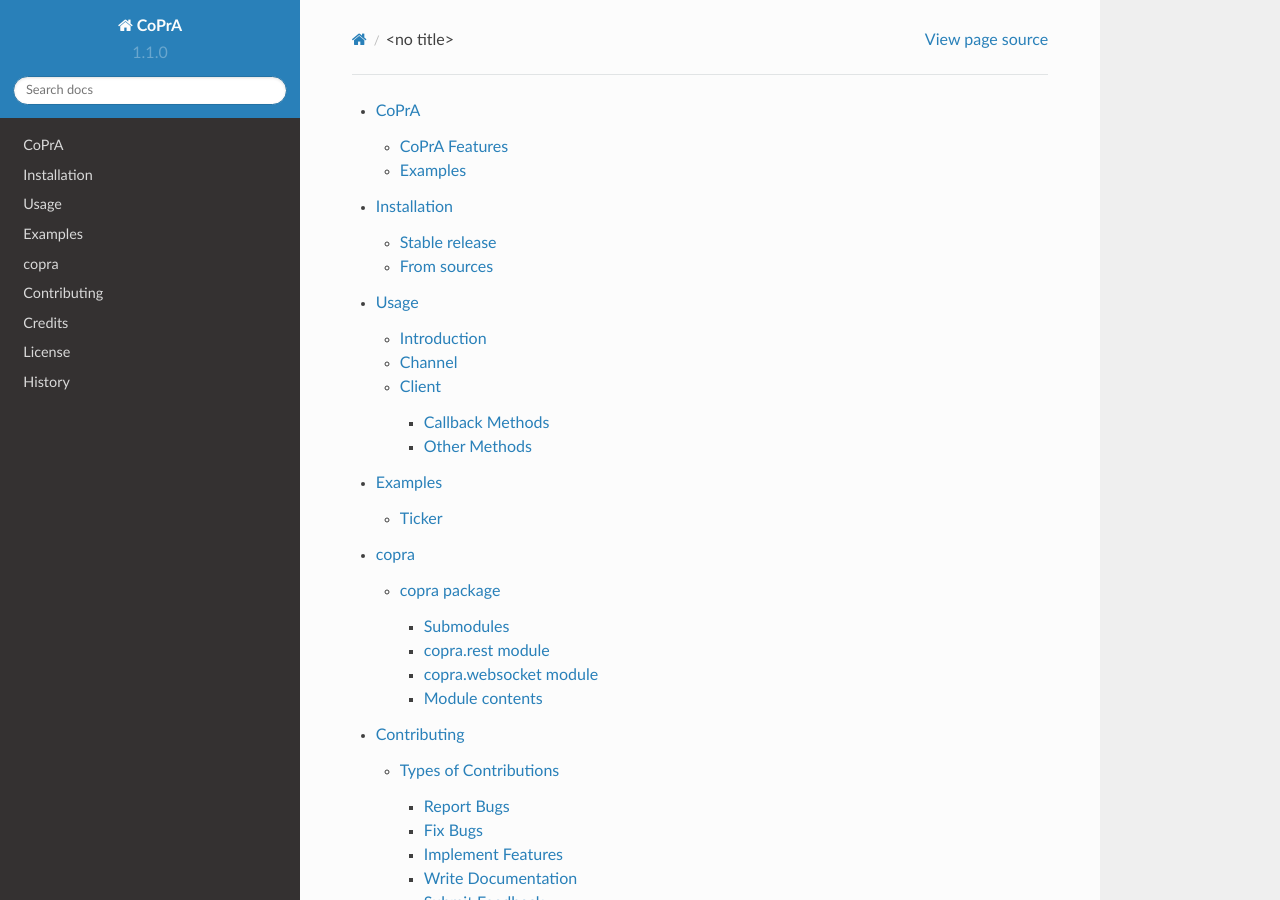
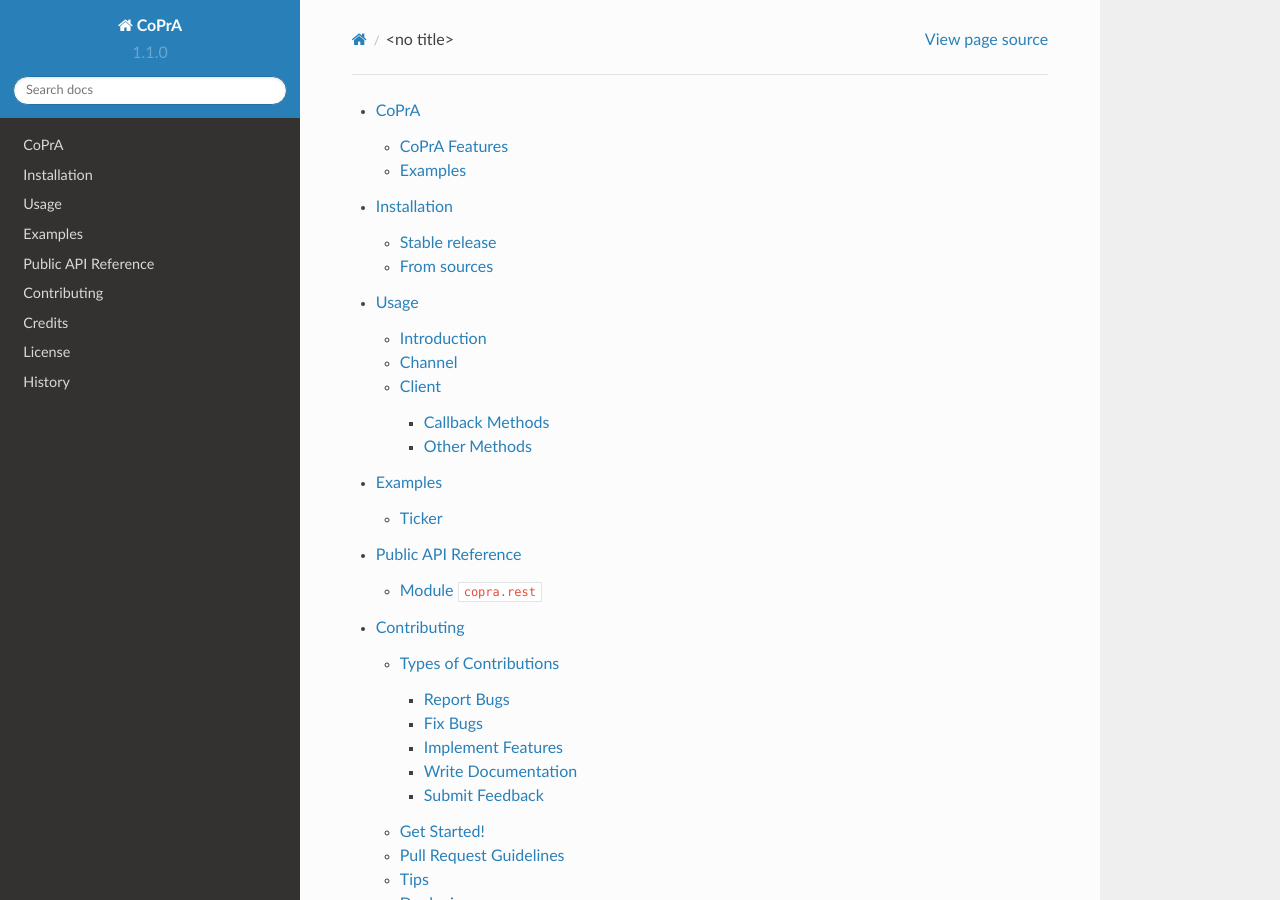
Before and after one commit to tpodlaski/copra, a Sphinx documentation site: the page built from docs/contents.rst, in a window 1280 px wide and 900 px high. Built offline with Sphinx 7.4.7 and the Read the Docs theme 2.0.0, drawn with Linux system fonts in a browser that asks for light colours; some of the changed lines change nothing that is shown.

Commit message:
Updated documentation.

```diff
--- a/docs/contents.rst
+++ b/docs/contents.rst
@@ -5,7 +5,7 @@
    installation
    usage
    examples
-   source/modules
+   source/copra.rest
    contributing
    authors
    license
--- /dev/null
+++ b/docs/source/copra.rest.rst
@@ -0,0 +1,20 @@
+====================
+Public API Reference
+====================
+
+The following is an API reference of CoPrA generated from Python source code and docstrings.
+
+.. warning::
+   This is a *complete* reference of the *public* API of CoPrA.
+   User code and applications should only rely on the public API, since internal APIs can (and will) change without any guarantees. Anything *not* listed here is considered a private API.
+
+
+
+Module ``copra.rest``
+--------------------------
+
+.. automodule:: copra.rest
+
+    .. autoclass:: Client
+        :members:
+        :special-members: __init__
```
